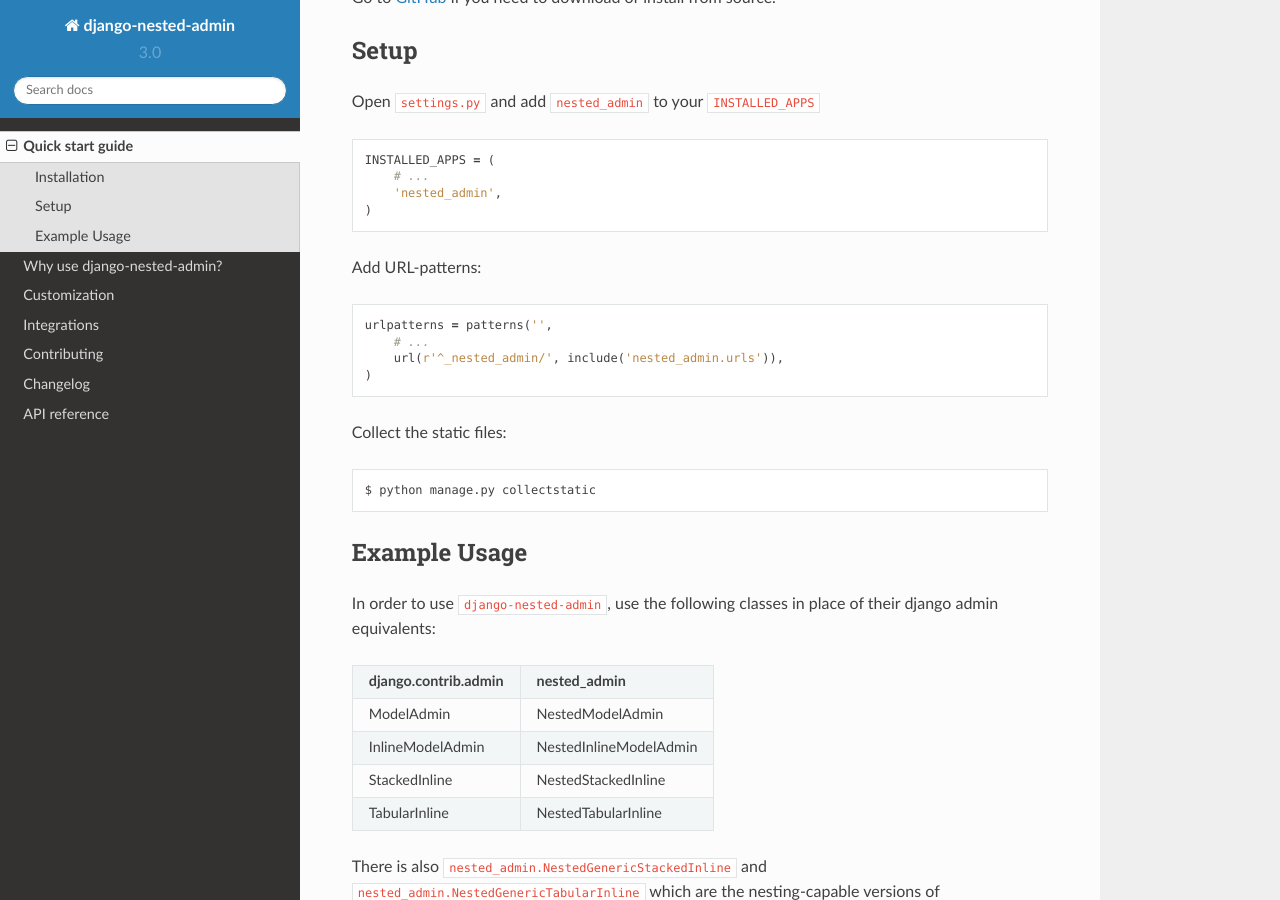
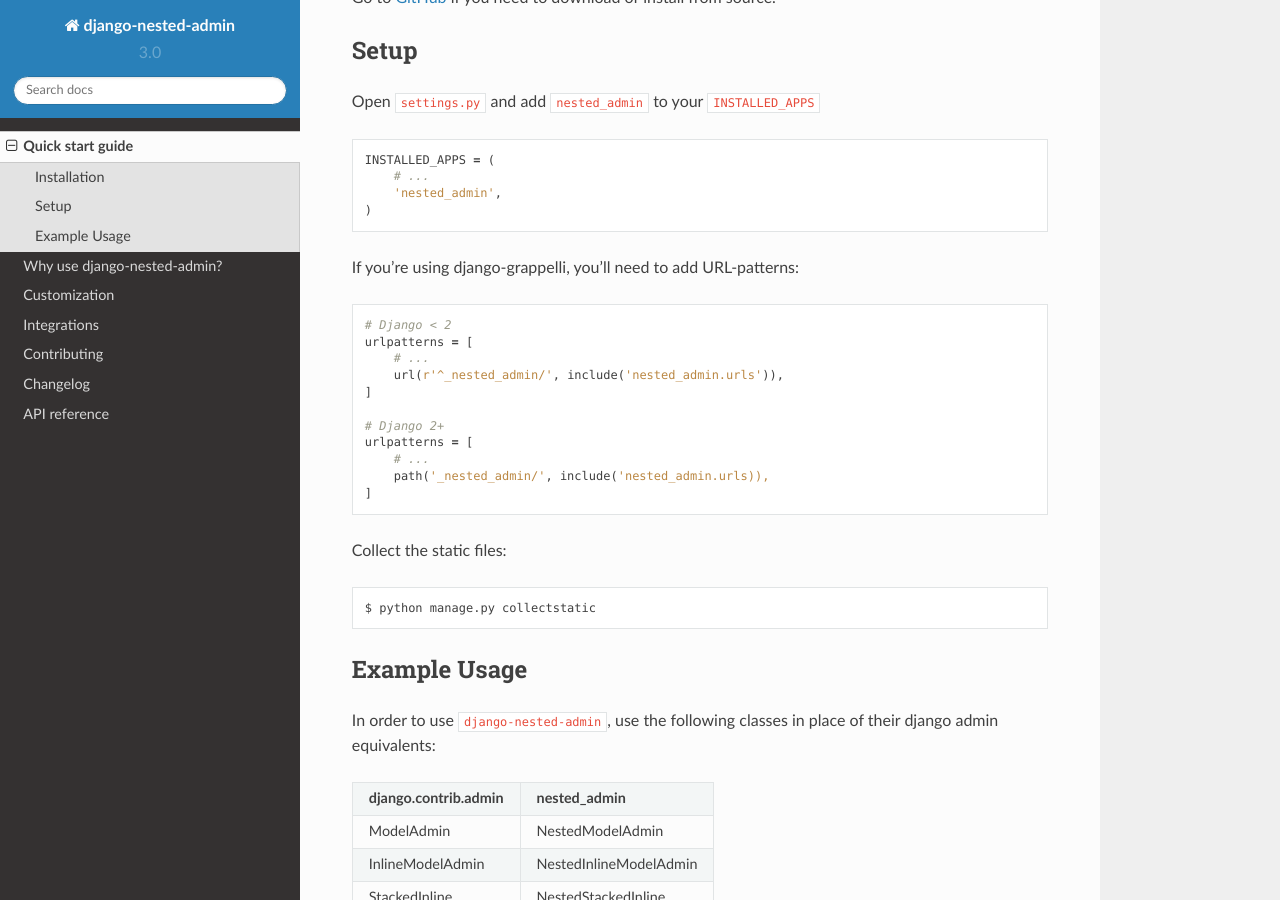
Before and after one commit to theatlantic/django-nested-admin, a Sphinx documentation site: the page built from docs/quickstart.rst, in a window 1280 px wide and 900 px high, scrolled down 345 px. Built offline with Sphinx 7.4.7 and the Read the Docs theme 2.0.0, drawn with Linux system fonts in a browser that asks for light colours.

Commit message:
Only include server_data_js in media if grappelli in INSTALLED_APPS
fixes #155

```diff
--- a/CHANGELOG.rst
+++ b/CHANGELOG.rst
@@ -3,6 +3,7 @@
 
 **3.3.0 (unreleased)**
 
+* Removed requirement to include urlpatterns for non-grappelli installs
 * Dropped support for Django versions prior to 1.11
 * Dropped support for django-suit
 
--- a/docs/quickstart.rst
+++ b/docs/quickstart.rst
@@ -27,14 +27,21 @@
         'nested_admin',
     )
 
-Add URL-patterns:
+If you're using django-grappelli, you’ll need to add URL-patterns:
 
 .. code-block:: python
 
-    urlpatterns = patterns('',
+    # Django < 2
+    urlpatterns = [
         # ...
         url(r'^_nested_admin/', include('nested_admin.urls')),
-    )
+    ]
+
+    # Django 2+
+    urlpatterns = [
+        # ...
+        path('_nested_admin/', include('nested_admin.urls)),
+    ]
 
 Collect the static files:
 
```
Also changed, not shown: 1 other file.
